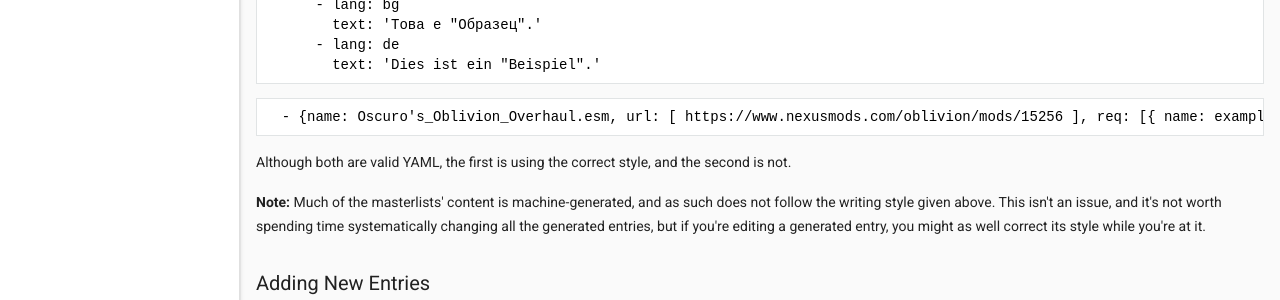
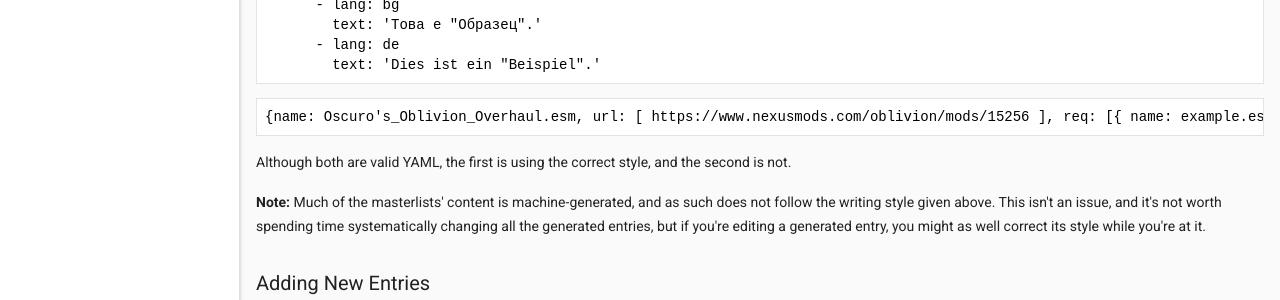
Before and after one commit to loot/loot.github.io, a Jekyll site: the page built from docs/contributing/Masterlist-Editing.html, in a window 1280 px wide. Shown: the part 2898-3198 px from the top of the page. Built offline with Jekyll 4.4.1, drawn with Linux system fonts in a browser that asks for light colours; nearby versions of some CDN libraries.

Commit message:
Remove superfluous hyphen

```diff
--- a/docs/contributing/Masterlist-Editing.html
+++ b/docs/contributing/Masterlist-Editing.html
@@ -75,7 +75,7 @@ msg:
       - lang: de
         text: 'Dies ist ein "Beispiel".'</code></pre>
 
-<pre><code>  - {name: Oscuro's_Oblivion_Overhaul.esm, url: [ https://www.nexusmods.com/oblivion/mods/15256 ], req: [{ name: example.esp, display: '[Example Mod](https://www.example.com)', condition: 'version("Oscuro''s_Oblivion_Overhaul.esm", "15.0", ==)' }], tag: [{ name: -Relations, condition: file("Mart''s Monster Mod for OOO.esm") or file("FCOM_Convergence.esm") }], msg: [{ type: say, content: [{ lang: en, text: This is an "Example".}, { lang: bg, text: Това е "Образец".}, {lang: de, text: Dies ist ein "Beispiel".}]}] }</code></pre>
+<pre><code>{name: Oscuro's_Oblivion_Overhaul.esm, url: [ https://www.nexusmods.com/oblivion/mods/15256 ], req: [{ name: example.esp, display: '[Example Mod](https://www.example.com)', condition: 'version("Oscuro''s_Oblivion_Overhaul.esm", "15.0", ==)' }], tag: [{ name: -Relations, condition: file("Mart''s Monster Mod for OOO.esm") or file("FCOM_Convergence.esm") }], msg: [{ type: say, content: [{ lang: en, text: This is an "Example".}, { lang: bg, text: Това е "Образец".}, {lang: de, text: Dies ist ein "Beispiel".}]}] }</code></pre>
 
 <p>Although both are valid YAML, the first is using the correct style, and the second is not.</p>
 
```
